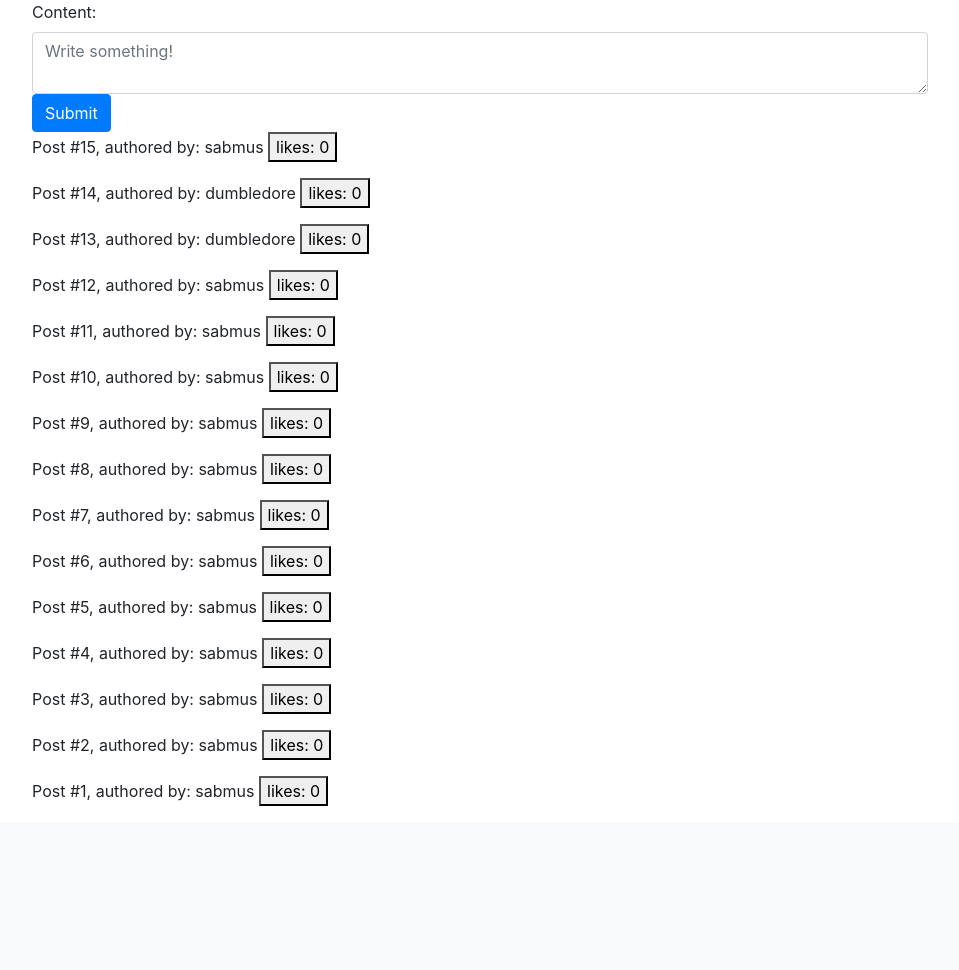
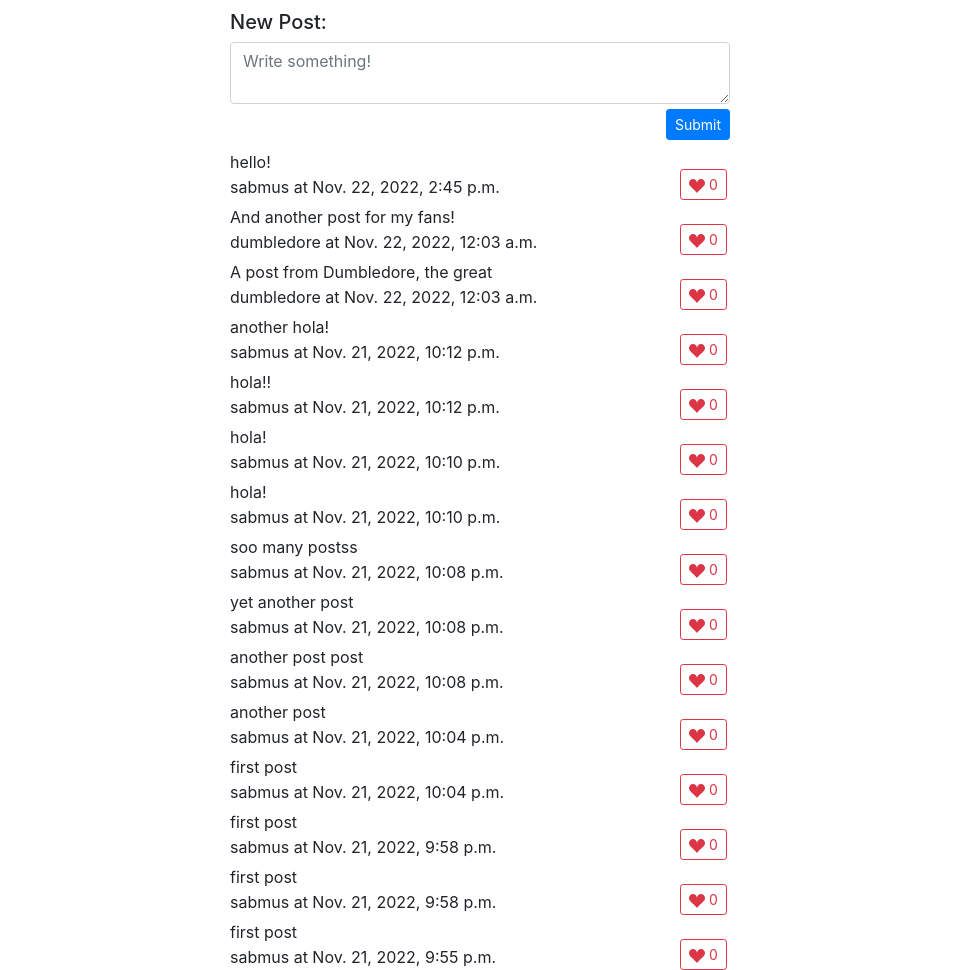
Before and after one commit to Sabmus/cs50webdevelopment, a Django app: page /posts/all in a window 1280 px wide. Shown: the part 56-1026 px from the top of the page, without its empty margins (160-1119 px from the left). Before the commit the page ends 862 px from the top, so only its background shows below. Run offline with Django 4.2, Linux system fonts and the light colour scheme; a user stored in the database is signed in; data comes from the database, SQL or seed files in the repository; both versions use the stored data as it was after the commit; some libraries are stand-ins or nearby versions.

Commit message:
working on css, project4

```diff
--- a/project4/project4/network/static/network/styles.css
+++ b/project4/project4/network/static/network/styles.css
@@ -3,5 +3,57 @@
     justify-content: center;
 }
 .general {
-    width: 70%;
+    width: 500px;
 }
+@media (max-width: 400px){
+    .general {
+        width: 100%;
+    }
+}
+
+#new_post {
+    margin: 10px 0 10px 0;
+}
+#new_post_form {
+    overflow: hidden;
+}
+.btn-primary {
+    margin-top: 5px;
+    float: right;
+}
+
+#posts {
+    display: flex;
+    gap: 5px;
+    flex-direction: column;
+}
+.post_div {
+    position: relative;
+}
+.like-btn {
+    position: absolute;
+    bottom: 0;
+    left: 90%;
+}
+/*
+.bi {
+    position: absolute;
+    fill: red;
+    bottom: 0;
+    left: 89%;
+}
+.likes {
+    position: absolute;
+    bottom: 2px;
+    left: 95%;
+}
+*/
+/*.bi:hover {
+    fill: red;
+    filter: grayscale(0%);
+}*/
+.ptag_post {
+    margin: 0;
+    padding: 0;
+    line-height: 25px;
+}
--- a/project4/project4/network/templates/network/layout.html
+++ b/project4/project4/network/templates/network/layout.html
@@ -3,6 +3,10 @@
 <!DOCTYPE html>
 <html lang="en">
     <head>
+        <meta charset="UTF-8">
+        <meta http-equiv="X-UA-Compatible" content="IE=edge">
+        <meta name="viewport" content="width=device-width, initial-scale=1.0">
+
         <title>{% block title %}Social Network{% endblock %}</title>
         <link rel="stylesheet" href="https://stackpath.bootstrapcdn.com/bootstrap/4.4.1/css/bootstrap.min.css" integrity="sha384-Vkoo8x4CGsO3+Hhxv8T/Q5PaXtkKtu6ug5TOeNV6gBiFeWPGFN9MuhOf23Q9Ifjh" crossorigin="anonymous">
         <link href="{% static 'network/styles.css' %}" rel="stylesheet">
--- a/project4/project4/network/templates/network/posts.html
+++ b/project4/project4/network/templates/network/posts.html
@@ -2,18 +2,46 @@
 
 {% block body %}
     <div class="general">
-        {% if user.is_authenticated and option == 'all' %}
+
+        {% if user.is_authenticated %}
         <div id="new_post">
-            <form action="{% url 'create_post' %}" method="post">
+            <h5>New Post:</h5>
+            <form action="{% url 'create_post' %}" method="post" id="new_post_form">
                 {% csrf_token %}
-                {{ post_form }}
-                <input type="submit" class="btn btn-primary"/>
+                {{ post_form.content }}
+                <input type="submit" class="btn btn-sm btn-primary"/>
             </form>
         </div>
         {% endif %}
+
         <div id="posts">
             {% for post in posts %}
-                <p>{{ post }} <button class='like_btn'>likes: {{ post.like }}</button> </p>
+                <div class="post_div">
+                    <p class="ptag_post">{{ post.content }}</p>
+                    <p class="ptag_post"> {{ post.author }} at {{ post.created_at }}</p>
+
+
+                    <button type="button" class="btn btn-sm btn-outline-danger like-btn">
+                    <svg xmlns="http://www.w3.org/2000/svg" width="16" height="16" fill="currentColor" class="bi bi-suit-heart-fill" viewBox="0 0 16 16">
+                        <path d="M4 1c2.21 0 4 1.755 4 3.92C8 2.755 9.79 1 12 1s4 1.755 4 3.92c0 3.263-3.234 4.414-7.608 9.608a.513.513 0 0 1-.784 0C3.234 9.334 0 8.183 0 4.92 0 2.755 1.79 1 4 1z"></path>
+                    </svg>
+                    <span class="likes">{{ post.like }}</span>
+                    </button>
+
+                    <!--
+                    {% if False %}
+                    <svg xmlns="http://www.w3.org/2000/svg" width="25" height="25" fill="currentColor" class="bi bi-suit-heart" viewBox="0 0 18 18">
+                        <path d="m8 6.236-.894-1.789c-.222-.443-.607-1.08-1.152-1.595C5.418 2.345 4.776 2 4 2 2.324 2 1 3.326 1 4.92c0 1.211.554 2.066 1.868 3.37.337.334.721.695 1.146 1.093C5.122 10.423 6.5 11.717 8 13.447c1.5-1.73 2.878-3.024 3.986-4.064.425-.398.81-.76 1.146-1.093C14.446 6.986 15 6.131 15 4.92 15 3.326 13.676 2 12 2c-.777 0-1.418.345-1.954.852-.545.515-.93 1.152-1.152 1.595L8 6.236zm.392 8.292a.513.513 0 0 1-.784 0c-1.601-1.902-3.05-3.262-4.243-4.381C1.3 8.208 0 6.989 0 4.92 0 2.755 1.79 1 4 1c1.6 0 2.719 1.05 3.404 2.008.26.365.458.716.596.992a7.55 7.55 0 0 1 .596-.992C9.281 2.049 10.4 1 12 1c2.21 0 4 1.755 4 3.92 0 2.069-1.3 3.288-3.365 5.227-1.193 1.12-2.642 2.48-4.243 4.38z"></path>
+                    </svg>
+                    {% else %}
+                    <svg xmlns="http://www.w3.org/2000/svg" width="25" height="25" fill="currentColor" class="bi bi-suit-heart-fill" viewBox="0 0 18 18">
+                        <path d="M4 1c2.21 0 4 1.755 4 3.92C8 2.755 9.79 1 12 1s4 1.755 4 3.92c0 3.263-3.234 4.414-7.608 9.608a.513.513 0 0 1-.784 0C3.234 9.334 0 8.183 0 4.92 0 2.755 1.79 1 4 1z"/>
+                    </svg>
+                    {% endif %}
+                    -->
+
+
+                </div>
             {% endfor %}
         </div>
     </div>
```
Also changed, not shown: project4/project4/db.sqlite3.
